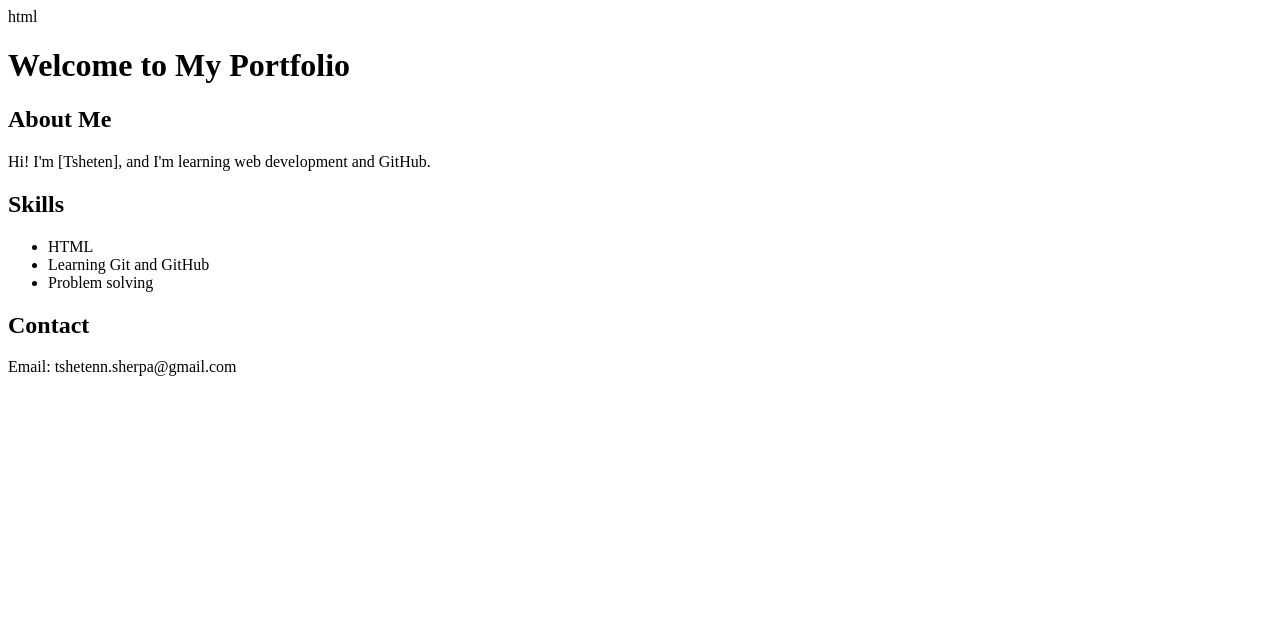
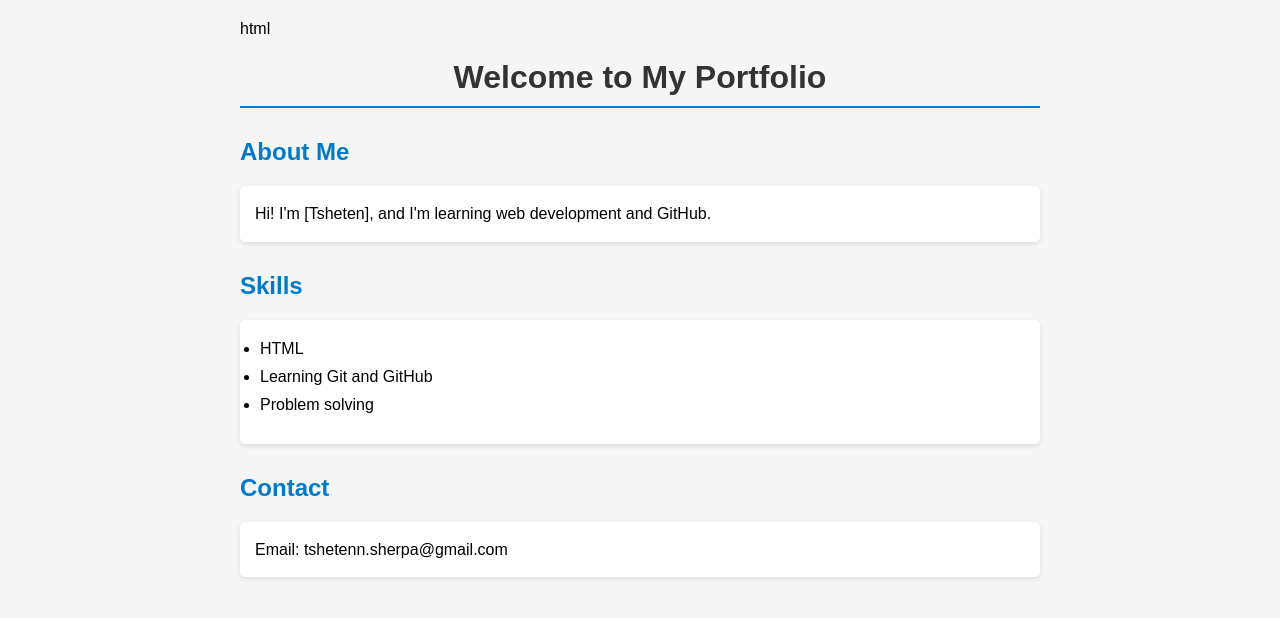
Before and after one commit to tshetennsherpa-sudo/my-portfolio, a plain HTML site: page index.html in a window 1280 px wide. Drawn offline with Linux system fonts and the light colour scheme.

Commit message:
Add CSS styling and link to HTML

```diff
--- a/index.html
+++ b/index.html
@@ -4,6 +4,7 @@ html<!DOCTYPE html>
     <meta charset="UTF-8">
     <meta name="viewport" content="width=device-width, initial-scale=1.0">
     <title>My Portfolio - Tsheten Norbu Sherpa</title>
+    <link rel="stylesheet" href="style.css">
 </head>
 <body>
     <h1>Welcome to My Portfolio</h1>
--- /dev/null
+++ b/style.css
@@ -0,0 +1,38 @@
+body {
+    font-family: Arial, sans-serif;
+    max-width: 800px;
+    margin: 0 auto;
+    padding: 20px;
+    background-color: #f5f5f5;
+}
+
+h1 {
+    color: #333;
+    text-align: center;
+    border-bottom: 2px solid #007acc;
+    padding-bottom: 10px;
+}
+
+h2 {
+    color: #007acc;
+    margin-top: 30px;
+}
+
+ul {
+    background-color: white;
+    padding: 20px;
+    border-radius: 5px;
+    box-shadow: 0 2px 5px rgba(0,0,0,0.1);
+}
+
+li {
+    margin-bottom: 10px;
+}
+
+p {
+    line-height: 1.6;
+    background-color: white;
+    padding: 15px;
+    border-radius: 5px;
+    box-shadow: 0 2px 5px rgba(0,0,0,0.1);
+}
```
